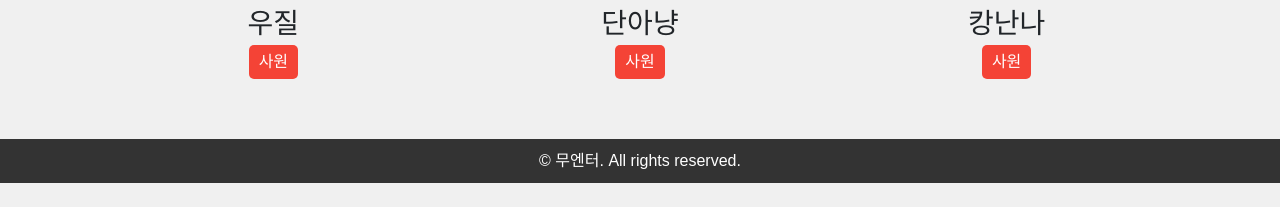
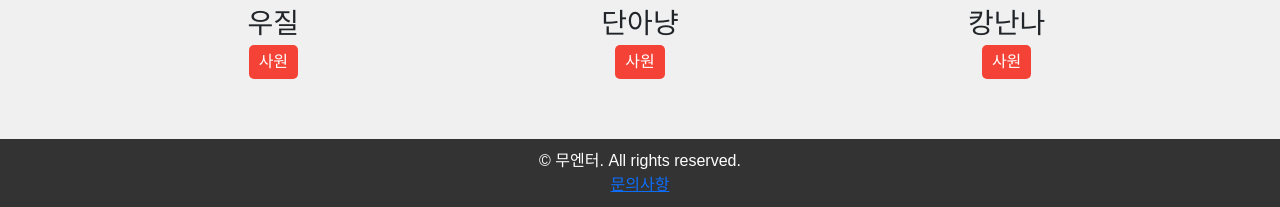
Before and after one commit to cleanbot-hub/mooenter, a plain HTML site: page index.html in a window 1280 px wide. Shown: the part 1284-1491 px from the top of the page. Before the commit the page ends 1467 px from the top, so only its background shows below. Drawn offline with nearby package versions, Linux system fonts and the light colour scheme.

Commit message:
Add files via upload

```diff
--- a/index.html
+++ b/index.html
@@ -33,6 +33,9 @@
             <h2>무엔터 소개</h2>
             <p>"모든 것을 MOO 안에서 해결하자.”</p>
             <p>“무엔터는 다 같이 뭐라도 재미있게 해보려고 모인 크루입니다.”</p>
+            <!-- <div id="chat-box"></div>
+            <input type="text" id="message-input" placeholder="글 남기기">
+            <button id="send-btn">등록</button> -->
         </section>
 
         <section class="team">
@@ -187,8 +190,12 @@
 
     <footer>
         <div class="container">
-            &copy; 무엔터. All rights reserved.
+            &copy; 무엔터. All rights reserved.<a href="https://open.kakao.com/o/gTs5Vlqg">문의사항</a>
+
         </div>
     </footer>
+
+    <script src="./js/static.js"></script>
+
 </body>
 </html>
```
